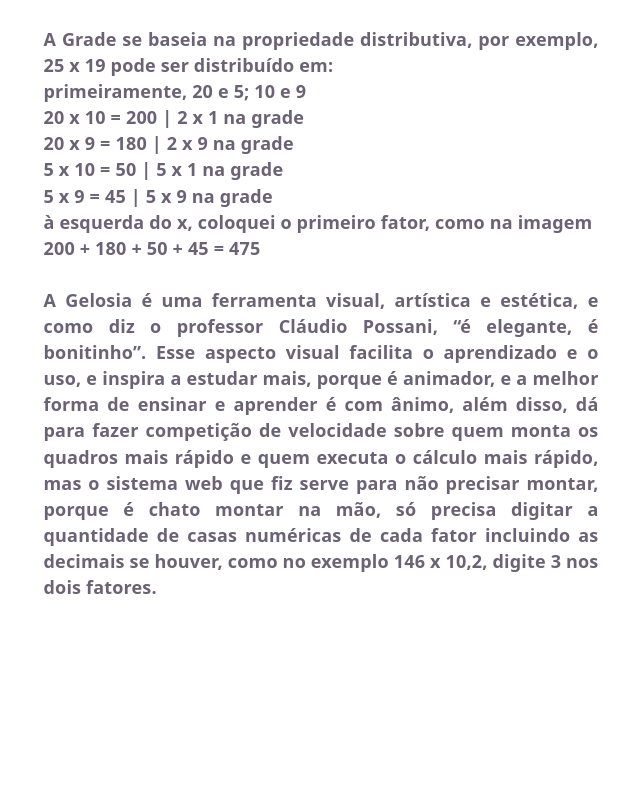
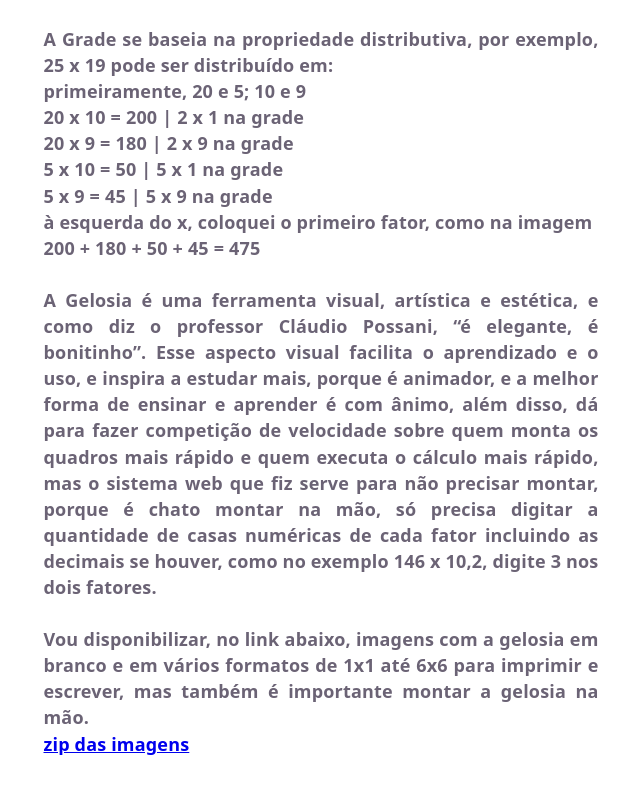
Before and after one commit to jr0samuel/math-jelozia, a React (Vite) app: page /gelosia-explicada in a window 1280 px wide. Shown: the part 2771-3564 px from the top of the page, without its empty margins (242-882 px from the left). Before the commit the page ends 3425 px from the top, so only its background shows below. Built offline with nearby package versions, Linux system fonts and the light colour scheme.

Commit message:
vigésimo terceiro commit -- main

```diff
--- a/src/components/GelosiaExplicada.jsx
+++ b/src/components/GelosiaExplicada.jsx
@@ -75,6 +75,11 @@ export default function GelosiaExplicada ( ) {
                 quem monta os quadros mais rápido e quem executa o cálculo mais rápido, mas o sistema web que fiz serve para
                 não precisar montar, porque é chato montar na mão, só precisa digitar a quantidade de casas numéricas de cada
                 fator incluindo as decimais se houver, como no exemplo 146 x 10,2, digite 3 nos dois fatores.
+                <br/><br/>
+                Vou disponibilizar, no link abaixo, imagens com a gelosia em branco e em vários formatos de 1x1 até 6x6
+                para imprimir e escrever, mas também é importante montar a gelosia na mão.
+                <br/>
+                <a href="/gelosias_em_branco_de_1x1_a_6x6.zip" download="gelosias_em_branco_1x1_6x6.zip">zip das imagens</a>
             </h4>
         </div>
         </>
```
Also changed, not shown: 1 other file (tests, documents, lock files or other folders).
